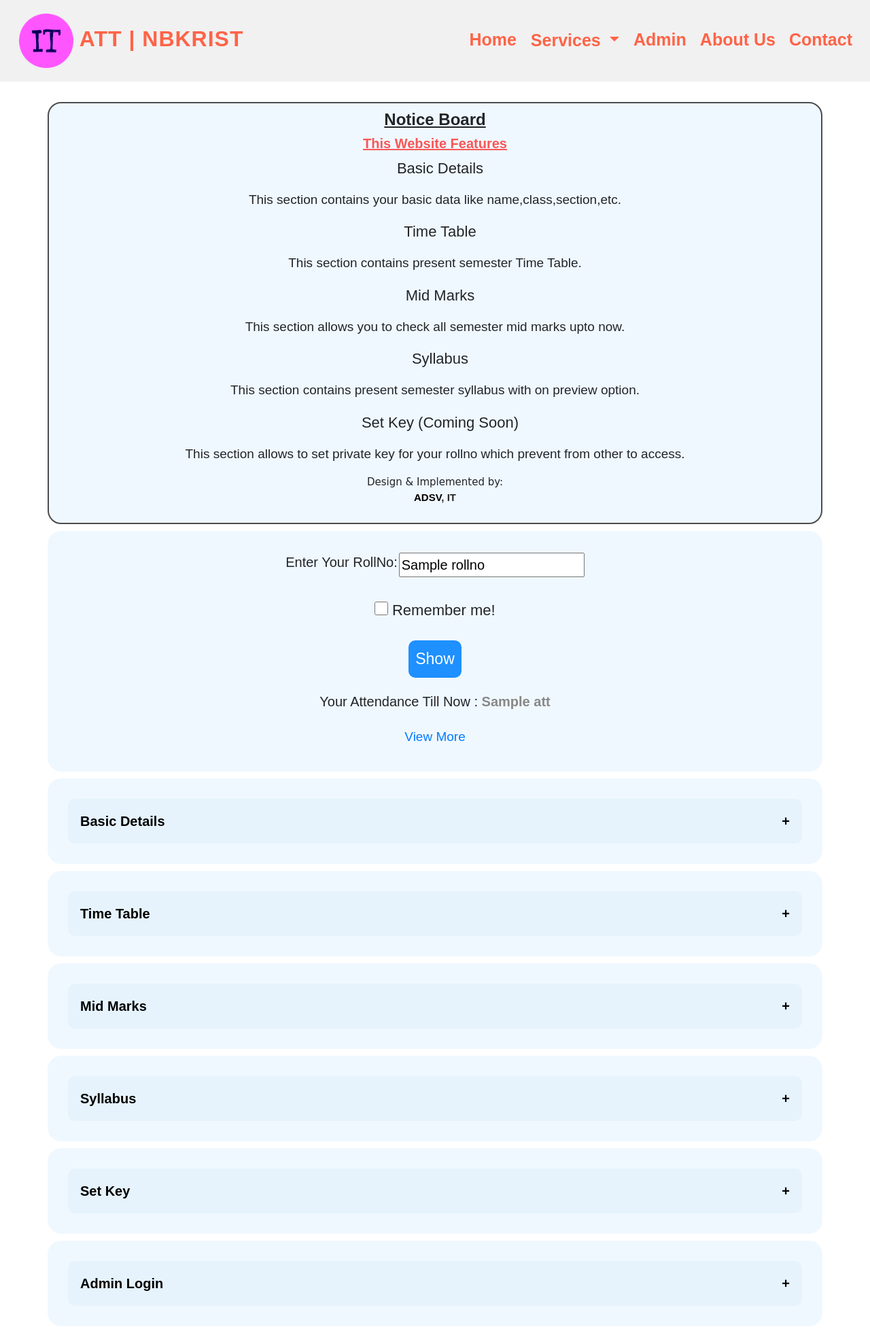
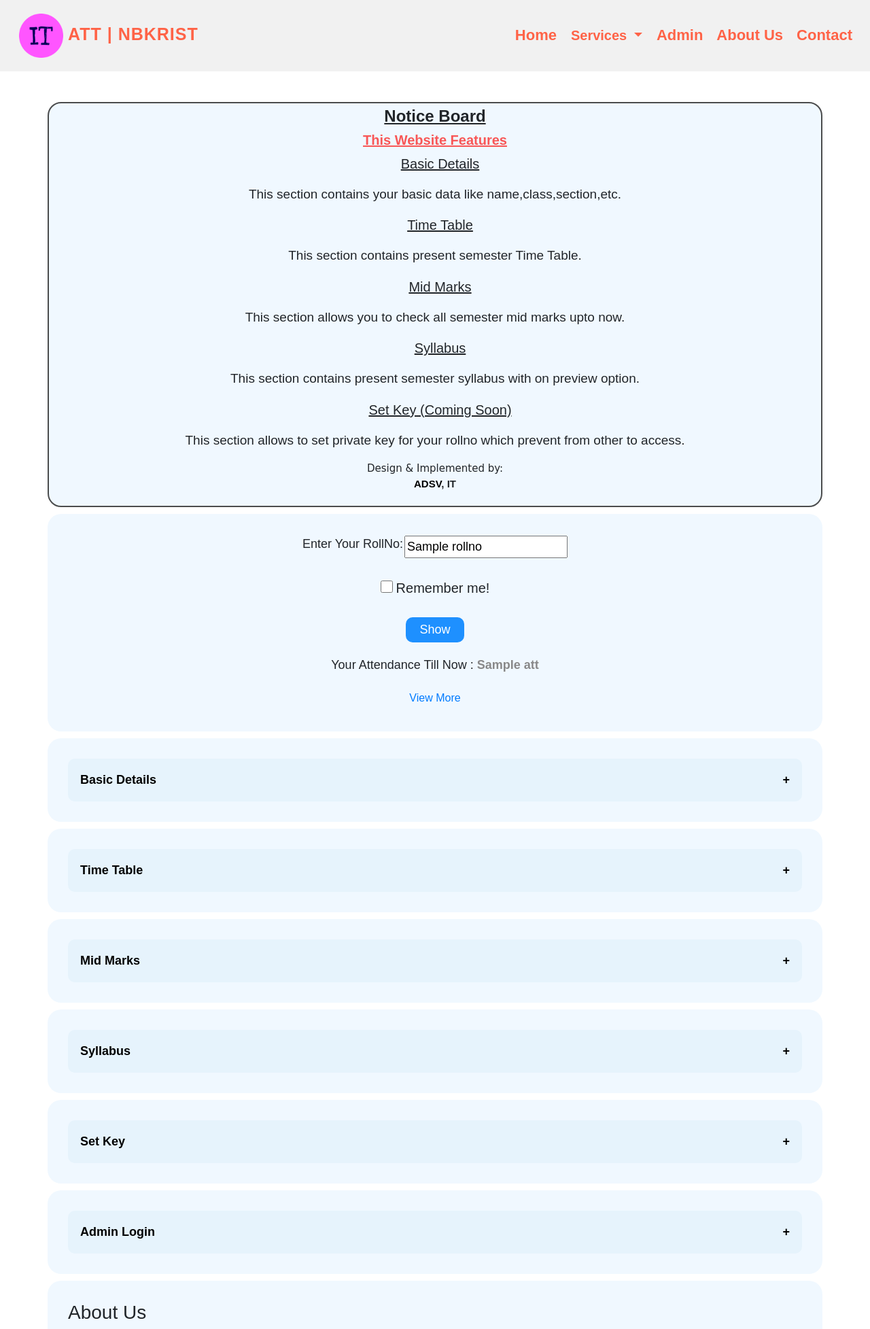
Before and after one commit to Sameer7878/connectatt, a Flask app: template templates/index.html in a window 1280 px wide. Shown: the top 1955 px of the page at 68% size. Run offline with Flask 2, Linux system fonts and the light colour scheme; the template is opened without the code that fills it: most values are stand-ins (such as "Sample title", 1, 10 or a date in 2020); lists and menus that the app fills with data are empty; parts of the project's set-up code (start-up, migrations or seed data) failed here and were passed over; some libraries are stand-ins or nearby versions.

Commit message:
changing css

```diff
--- a/static/css/home.css
+++ b/static/css/home.css
@@ -16,15 +16,15 @@ html{
   animation: spin 2s linear infinite;
 }
     #remember{
-        width: 20px;height: 20px;
+        width: 18px;height: 18px;
     }
     #remember1{
-        font-size: 22px;
+        font-size: 20px;
     }
 button , input[type=submit]{
        background-color: DodgerBlue;
-     font-size: 23px;
-    padding: 10px;
+     font-size: 18px;
+    padding: 5px 20px 5px 20px;
   border:none;
   color: white;
   border-radius: 10px;
@@ -32,7 +32,7 @@ button , input[type=submit]{
     margin: 20px;
  }
 .btn-link{
-    font-size: 19px;
+    font-size: 16px;
 }
 @-webkit-keyframes spin {
   0% { -webkit-transform: rotate(0deg); }
@@ -49,7 +49,7 @@ button , input[type=submit]{
     padding: 30px;
     background-color: aliceblue;
     text-align: center;
-    font-size: 20px;
+    font-size: 18px;
 }
  .flash{
      color: red;
--- a/static/css/main.css
+++ b/static/css/main.css
@@ -3,7 +3,7 @@
  font-family: Arial, Helvetica, sans-serif;
 }
 .menu-items{
-    font-size: 25px;
+    font-size: 22px;
     color: tomato;
 }
 .menu-item{
@@ -27,16 +27,16 @@ table .tdSideHead{
 }
 
 #notice{
-    padding: 10px; border: #4b4c4d solid 2px;
+    padding: 5px; border: #4b4c4d solid 2px;
 }
 #navbarSupportedContent .dropdown-toggle{
     color: tomato;
-    font-size: 25px;
+    font-size: 20px;
     font-weight: bold;
 }
 #navbarSupportedContent .dropdown-menu li a{
     font-weight: bold;
-    font-size: 20px;
+    font-size: 19px;
     border: none;
 }
 #header{
@@ -54,7 +54,7 @@ table .tdSideHead{
   border-radius: 4px;
 }
 #formbody p{
-    font-size: 20px;
+    font-size: 18px;
 }
 #respmsg{
     padding: 5px;
@@ -66,7 +66,7 @@ table .tdSideHead{
 }
 #logo{
     padding-left: 10px;
-	font-size: 2em;
+	font-size: 25px;
   font-weight: 700;
   text-transform: uppercase;
     overflow: hidden;
@@ -83,8 +83,8 @@ table .tdSideHead{
  {
             height: auto;
             width: auto;
-            max-height: 80px;
-            max-width: 200px;
+            max-height: 65px;
+            max-width: 150px;
 }
 #aboutclg p{
     text-align: left;
@@ -104,10 +104,12 @@ table .tdSideHead{
 }
 #p2{
     font-size: 19px;
+
     font-family: Arial, Helvetica, sans-serif;
 }
 #p1{
-   font-size: 22px;
+   font-size: 20px;
+    text-decoration: underline;
     text-indent: 15px;
     text-align:center;
     font-family: Copperplate, Papyrus, fantasy;
@@ -122,7 +124,7 @@ table .tdSideHead{
     font-weight: bold;
   border: none;
   text-align: left;
-  font-size: 20px;
+  font-size: 18px;
 }
 #bdata{
     transition: height 0.2s ease-out ;
@@ -138,7 +140,7 @@ table .tdSideHead{
   border: none;
   text-align: left;
   outline: none;
-  font-size: 20px;
+  font-size: 18px;
 }
 
 .collapsible:hover {
```
